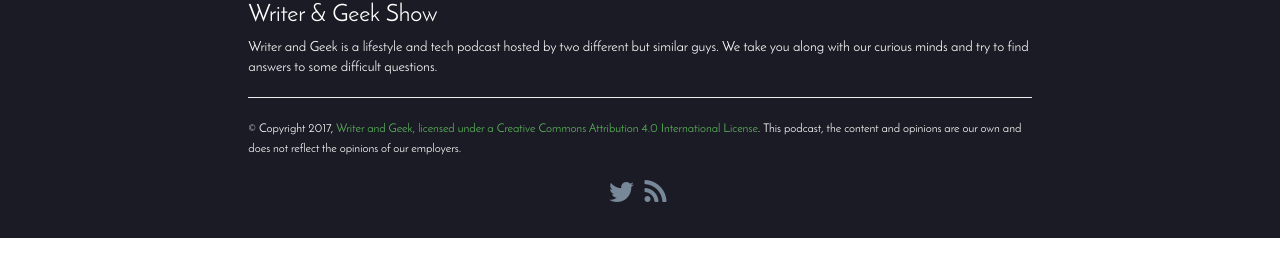
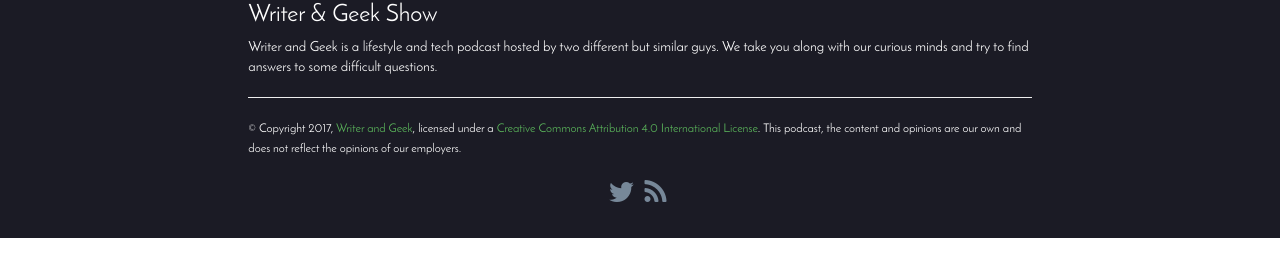
Before and after one commit to ramblingjoint/ramblingjoint, a Jekyll site: the page built from archives/index.html, in a window 1280 px wide. Shown: the part 638-897 px from the top of the page. Built offline with Jekyll 4.4.1, drawn with Linux system fonts in a browser that asks for light colours; comment, search, counter and statistics services are not loaded.

Commit message:
closed link

```diff
--- a/_includes/footer.html
+++ b/_includes/footer.html
@@ -7,7 +7,7 @@
 
                 <!--<p class="disclaimer"></p>-->
                 <hr>
-                <span class="copyright">&copy; Copyright {{ 'now' | date: "%Y" }}, <a class="copyright-link" href="https://twitter.com/writerandgeek" target="_blank">Writer and Geek, licensed under a <a href="https://creativecommons.org/licenses/by/4.0/" href="_blank">Creative Commons Attribution 4.0 International License</a>. This podcast, the content and opinions are our own and does not reflect the opinions of our employers.</span>
+                <span class="copyright">&copy; Copyright {{ 'now' | date: "%Y" }}, <a class="copyright-link" href="https://twitter.com/writerandgeek" target="_blank">Writer and Geek</a>, licensed under a <a href="https://creativecommons.org/licenses/by/4.0/" href="_blank">Creative Commons Attribution 4.0 International License</a>. This podcast, the content and opinions are our own and does not reflect the opinions of our employers.</span>
                 <div class="text-center social-links">
                     <ul class="list-inline">
                         <li>
```
